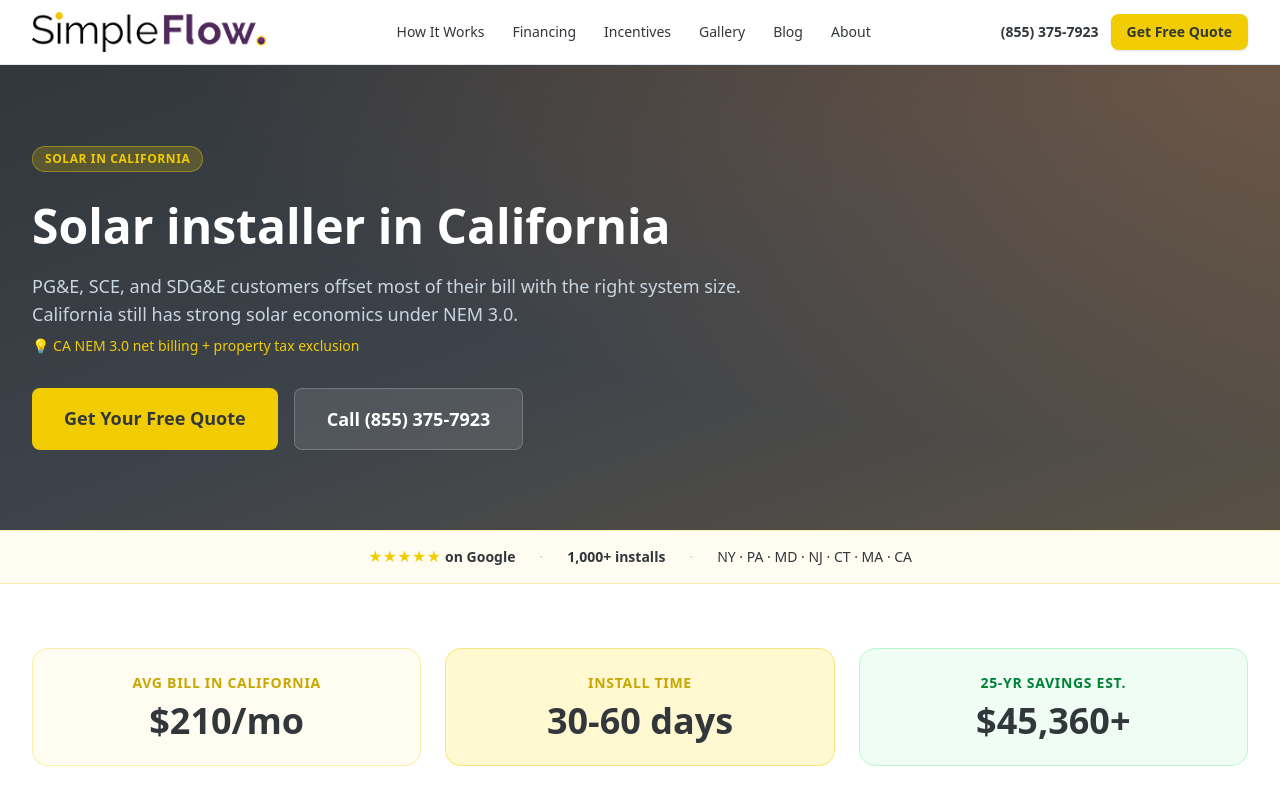
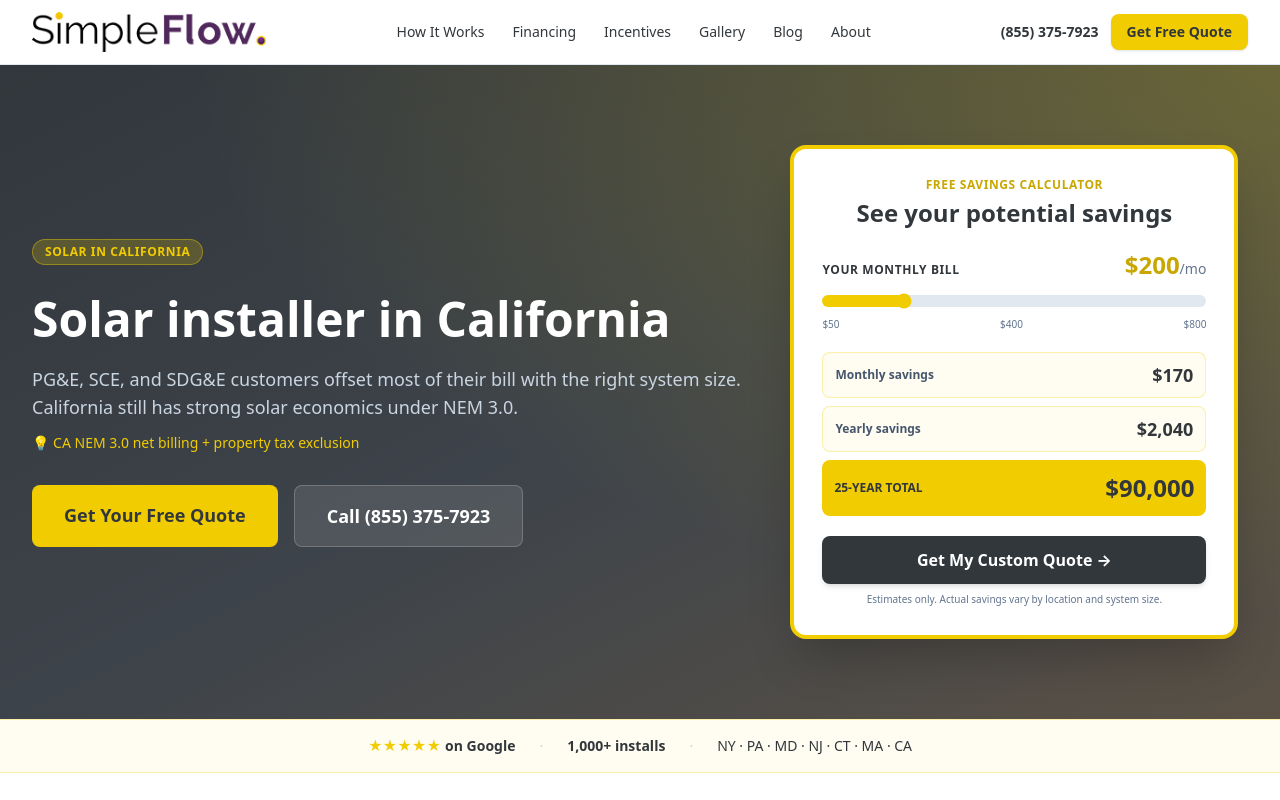
Before and after one commit to accountmanager-1991/gosimpleflow-site, a Next.js app: page /solar/ca in a window 1280 px wide. Shown: the top 800 px of the page. Built offline with nearby package versions, Linux system fonts and the light colour scheme.

Commit message:
State pages: add HeroCalculator to right side of hero

```diff
--- a/app/solar/[state]/page.tsx
+++ b/app/solar/[state]/page.tsx
@@ -5,6 +5,7 @@
 import { TESTIMONIALS } from "@/content/testimonials"
 import TrustBar from "@/components/TrustBar"
 import HorizontalTimeline from "@/components/HorizontalTimeline"
+import HeroCalculator from "@/components/HeroCalculator"
 import CTASection from "@/components/CTASection"
 import type { Metadata } from "next"
 
@@ -34,25 +35,30 @@
   return (
     <>
       {/* State Hero */}
-      <section className="relative bg-gradient-to-br from-[#32373c] via-[#3d434a] to-[#5a5145] text-white">
-        <div className="absolute inset-0 bg-[radial-gradient(ellipse_at_top_right,_rgba(251,146,60,0.25),_transparent_60%)]" />
-        <div className="relative max-w-7xl mx-auto px-4 sm:px-6 lg:px-8 py-20">
-          <div className="max-w-3xl">
-            <span className="inline-block bg-[#f0cc00]/20 border border-[#f0cc00]/40 text-[#f0cc00] px-3 py-1 rounded-full text-xs font-semibold uppercase tracking-wider mb-6">
+      <section className="relative bg-gradient-to-br from-[#32373c] via-[#3d434a] to-[#5a5145] text-white overflow-hidden">
+        <div className="absolute inset-0 bg-[radial-gradient(ellipse_at_top_right,_rgba(240,204,0,0.25),_transparent_60%)]" />
+        <div className="relative max-w-7xl mx-auto px-4 sm:px-6 lg:px-8 py-16 lg:py-20">
+          <div className="grid grid-cols-1 lg:grid-cols-5 gap-10 lg:gap-12 items-center">
+            <div className="lg:col-span-3">
+              <span className="inline-block bg-[#f0cc00]/20 border border-[#f0cc00]/40 text-[#f0cc00] px-3 py-1 rounded-full text-xs font-bold uppercase tracking-wider mb-6">
                 Solar in {s.state}
               </span>
               <h1 className="text-4xl sm:text-5xl font-bold mb-4 leading-tight">
                 Solar installer in {s.state}
               </h1>
-            <p className="text-lg text-slate-300 mb-2">{s.blurb}</p>
+              <p className="text-lg text-slate-300 mb-3">{s.blurb}</p>
               <p className="text-sm text-[#f0cc00] mb-8">💡 {s.incentiveHighlight}</p>
               <div className="flex flex-col sm:flex-row gap-4">
-              <Link href="/quote" className="bg-[#f0cc00] hover:bg-[#d9b800] text-[#32373c] px-8 py-4 rounded-lg font-bold text-lg">
+                <Link href="/quote" className="bg-[#f0cc00] hover:bg-[#d9b800] text-[#32373c] px-8 py-4 rounded-lg font-bold text-lg text-center">
                   Get Your Free Quote
                 </Link>
                 <a href="tel:+18553757923" className="bg-white/10 hover:bg-white/20 border border-white/20 text-white px-8 py-4 rounded-lg font-semibold text-lg text-center">
                   Call (855) 375-7923
                 </a>
+              </div>
+            </div>
+            <div className="lg:col-span-2">
+              <HeroCalculator />
             </div>
           </div>
         </div>
```
Lines whose indentation alone changed are shown as unchanged.
